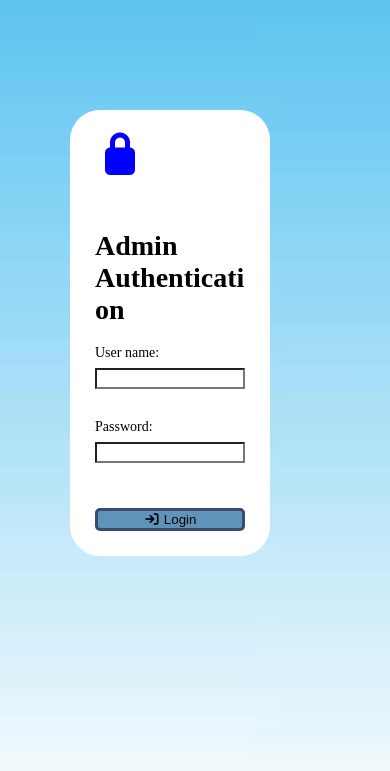
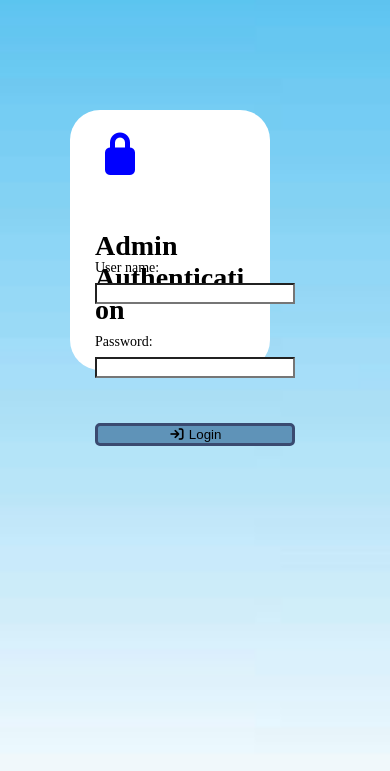
Before and after one commit to dri574069-beep/Academy-Website, a Django app: page /AdminAuthentication/ in a window 390 px wide. Shown: the top 771 px of the page. Run offline with Django 5.2, Linux system fonts and the light colour scheme.

Commit message:
Improve sign in form spacing on mobile

```diff
--- a/static/style.css
+++ b/static/style.css
@@ -3795,6 +3795,8 @@ select {
         width: 100% !important;
         max-width: 100% !important;
         box-sizing: border-box !important;
+        position:absolute;
+        top:150px;
     }
 
     form h1,
```
